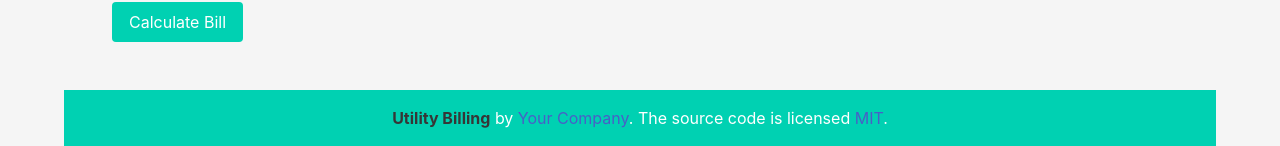
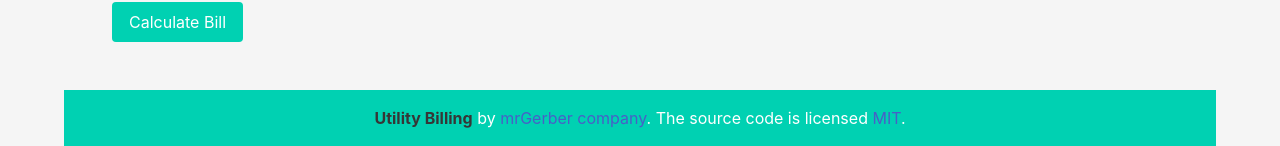
Before and after one commit to mrGerber91/utility_billing, a Django app: page /billing/calculate_bill/ in a window 1280 px wide. Shown: the part 943-1089 px from the top of the page. Run offline with Django 4.2, Linux system fonts and the light colour scheme; a user stored in the database is signed in; data comes from the database, SQL or seed files in the repository; some libraries are stand-ins or nearby versions.

Commit message:
Update base.html

```diff
--- a/templates/billing/base.html
+++ b/templates/billing/base.html
@@ -92,7 +92,7 @@
     <footer class="footer">
         <div class="content has-text-centered">
             <p>
-                <strong>Utility Billing</strong> by <a href="https://yourcompany.com">Your Company</a>. The source code is licensed
+                <strong>Utility Billing</strong> by <a href="https://github.com/mrGerber91">mrGerber company</a>. The source code is licensed
                 <a href="http://opensource.org/licenses/mit-license.php">MIT</a>.
             </p>
         </div>
```
